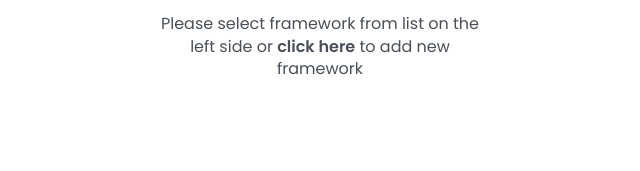
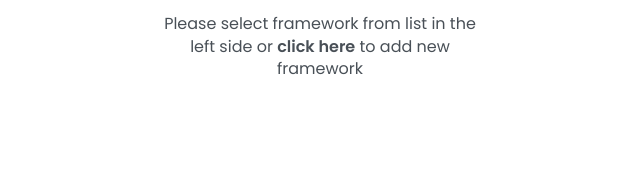
Before and after one commit to Kaadirm/BKT-Case, a website: page index.html in a window 1280 px wide. Shown: the part 629-800 px from the top of the page, 568-1208 px from the left. Drawn offline with nearby package versions, Linux system fonts and the light colour scheme; files that its build step writes are made by us from their sources; no server answers.

```diff
--- a/index.html
+++ b/index.html
@@ -130,7 +130,7 @@
           <div id="tableHost" class="table-empty-list">
             <div class="empty-list-content">
               <div class="empty-list-icon"></div>
-              <p class="empty-list-text">Please select framework from list on the left side or <a href="#"
+              <p class="empty-list-text">Please select framework from list in the left side or <a href="#"
                   onclick="openNewFrameworkModal()">click here</a> to add new framework</p>
             </div>
           </div>
```
Also changed, not shown: STEPPER_README.md (renamed from FUNCTIONAL_STEPPER_README.md), vercel.json.
